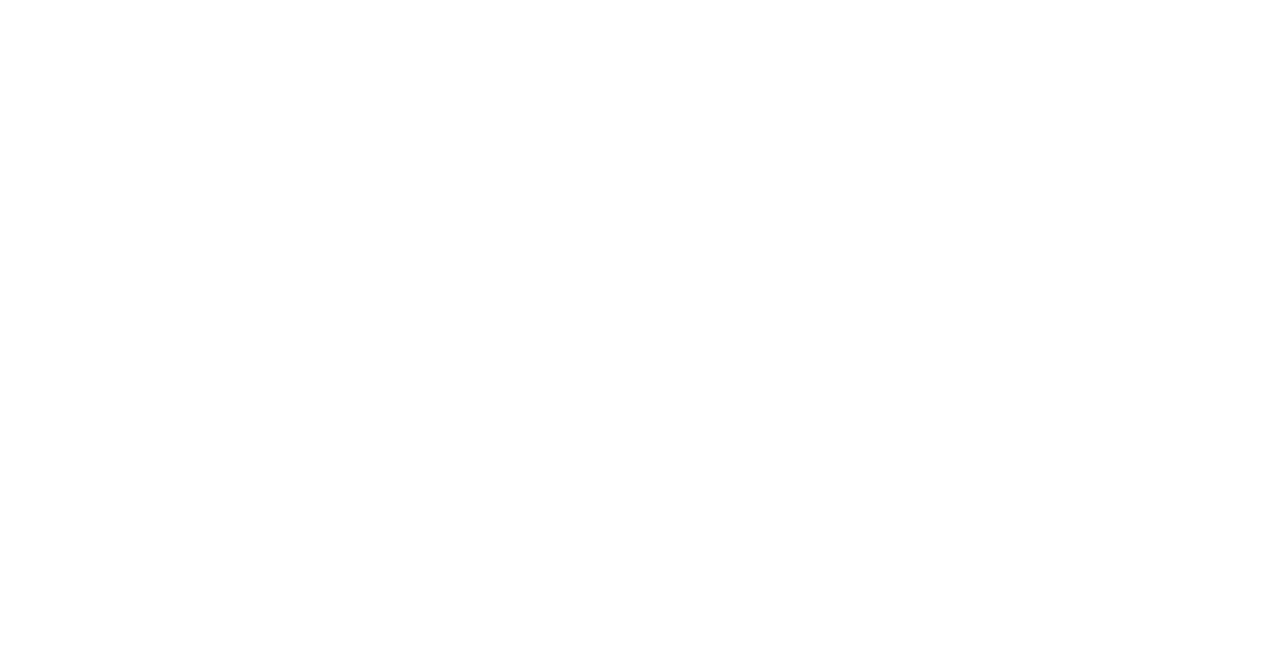
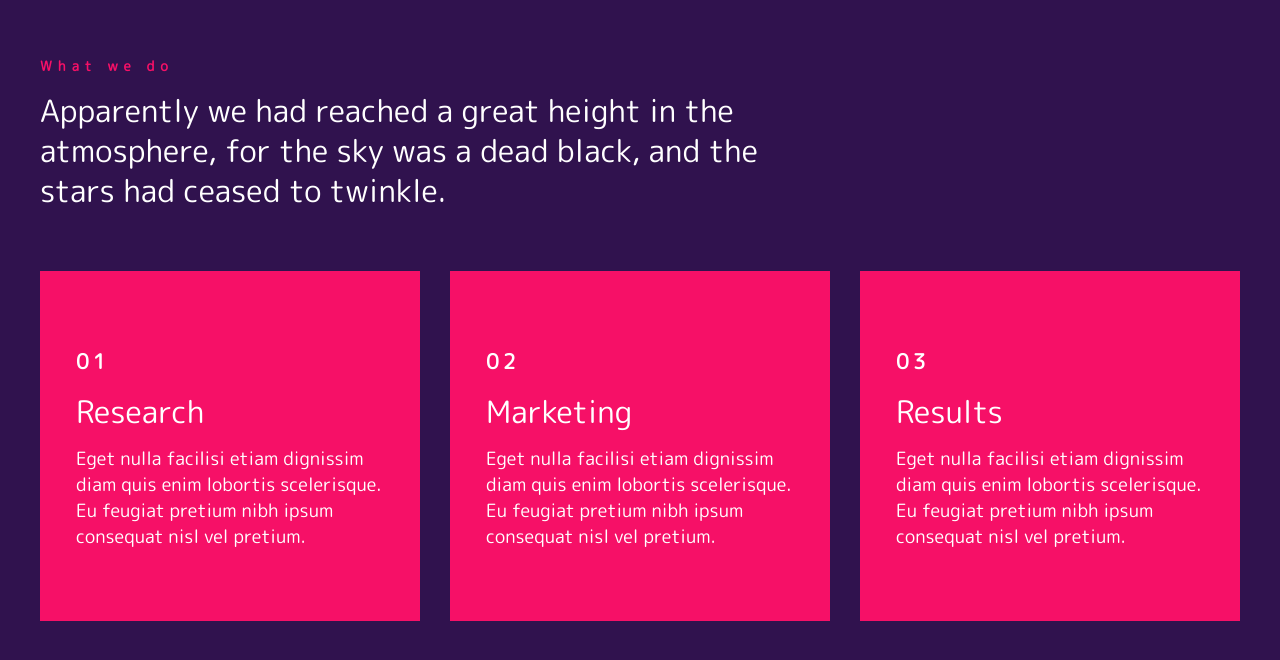
Before and after one commit to talgat55/JS-React-js-Loper, a React app: page / in a window 1280 px wide. Shown: the part 2804-3464 px from the top of the page. Before the commit the page ends 2604 px from the top, so only its background shows below. Built offline with nearby package versions, Linux system fonts and the light colour scheme.

Commit message:
add block what we do

```diff
--- a/public/index.html
+++ b/public/index.html
@@ -24,7 +24,7 @@
       work correctly both with client-side routing and a non-root public URL.
       Learn how to configure a non-root public URL by running `npm run build`.
     -->
-    <title>React App</title>
+    <title>Lopper</title>
   </head>
   <body>
     <noscript>You need to enable JavaScript to run this app.</noscript>
--- /dev/null
+++ b/src/components/layouts/WhatWeDoBlock/WhatWeDoBlock.jsx
@@ -0,0 +1,113 @@
+import React from 'react';
+import styled from 'styled-components';
+
+const WhatWeDoBlock = () => {
+
+    const DATA = [
+        {
+            number: '01',
+            title: 'Research',
+            text: 'Eget nulla facilisi etiam dignissim diam quis enim lobortis scelerisque. Eu feugiat pretium  nibh ipsum consequat nisl vel pretium.'
+        },
+        {
+            number: '02',
+            title: 'Marketing',
+            text: 'Eget nulla facilisi etiam dignissim diam quis enim lobortis scelerisque. Eu feugiat pretium  nibh ipsum consequat nisl vel pretium.'
+        },
+        {
+            number: '03',
+            title: 'Results',
+            text: 'Eget nulla facilisi etiam dignissim diam quis enim lobortis scelerisque. Eu feugiat pretium  nibh ipsum consequat nisl vel pretium.'
+        },
+
+    ];
+    return (
+        <WhatWeDoBlockSection className="what_we_do">
+            <div className="container-wrapper">
+                <div className="what_we_do-sub_title">
+                    What we do
+                </div>
+                <div className="what_we_do-text">
+                    Apparently we had reached a great height in the atmosphere, for the sky was a dead black, and the
+                    stars had ceased to twinkle.
+                </div>
+                <ul className="what_we_do-list_items">
+                    {
+                        DATA.map(item => (
+                            <li className="what_we_do-list_items-item">
+                                <div className="what_we_do-list_items-item-number">
+                                    {item.number}
+                                </div>
+                                <div className="what_we_do-list_items-item-title">
+                                    {item.title}
+                                </div>
+                                <div className="what_we_do-list_items-item-text">
+                                    {item.text}
+                                </div>
+                            </li>
+                        ))
+                    }
+                </ul>
+            </div>
+        </WhatWeDoBlockSection>
+    );
+};
+const WhatWeDoBlockSection = styled.section`
+  padding-top: 253px;
+  background-color: var(--text-alt-color-lilac);
+  padding-bottom: 250px;
+  .what_we_do{
+    &-sub_title{
+      font-weight: 800;
+      font-size: 0.8571rem;
+      line-height: 26px;
+      letter-spacing: 6px;
+      color: var(--var-hover);
+      margin-bottom: 12px;
+    }
+    &-text{
+      font-weight: 500;
+      font-size: 1.9286rem;
+      line-height: 40px;
+      color: var(--text-white);
+      margin-bottom: 60px;
+      width: 60%;
+    }
+    &-list_items{
+      margin: 0 -15px;
+      padding: 0;
+      display: flex;
+      align-items: center;
+      &-item{
+        list-style: none;
+        margin: 0 15px;
+        color: var(--text-white);
+        background-color: var(--var-hover);
+        padding: 72px 36px;
+        &-number{
+          font-weight: 800;
+          font-size: 1.2857rem;
+          line-height: 37px;
+          letter-spacing: 4px;
+          text-transform: uppercase;
+          margin-bottom: 12px;
+        }
+        &-title{
+          font-weight: 500;
+          font-size:  1.9286rem;
+          line-height: 40px;
+          margin-bottom: 13px;
+        }
+        &-text{
+          font-size: 1.1429rem;
+          line-height: 26px;
+        }
+      }
+    }
+
+
+  }
+
+
+`;
+export default WhatWeDoBlock;
--- a/src/components/pages/Home.jsx
+++ b/src/components/pages/Home.jsx
@@ -3,6 +3,7 @@
 import HomeSlider from '../layouts/Sliders/HomeSlider';
 import IntroBlock from '../layouts/IntroBlock/IntroBlock';
 import BenefitsBlock from '../layouts/BenefitsBlock/BenefitsBlock';
+import WhatWeDoBlock from '../layouts/WhatWeDoBlock/WhatWeDoBlock';
 
 import styled from 'styled-components';
 const  Home = ()  =>{
@@ -13,6 +14,8 @@
             <HomeSlider/>
             <IntroBlock/>
             <BenefitsBlock/>
+            <WhatWeDoBlock/>
+
         </>
     );
 };
```
